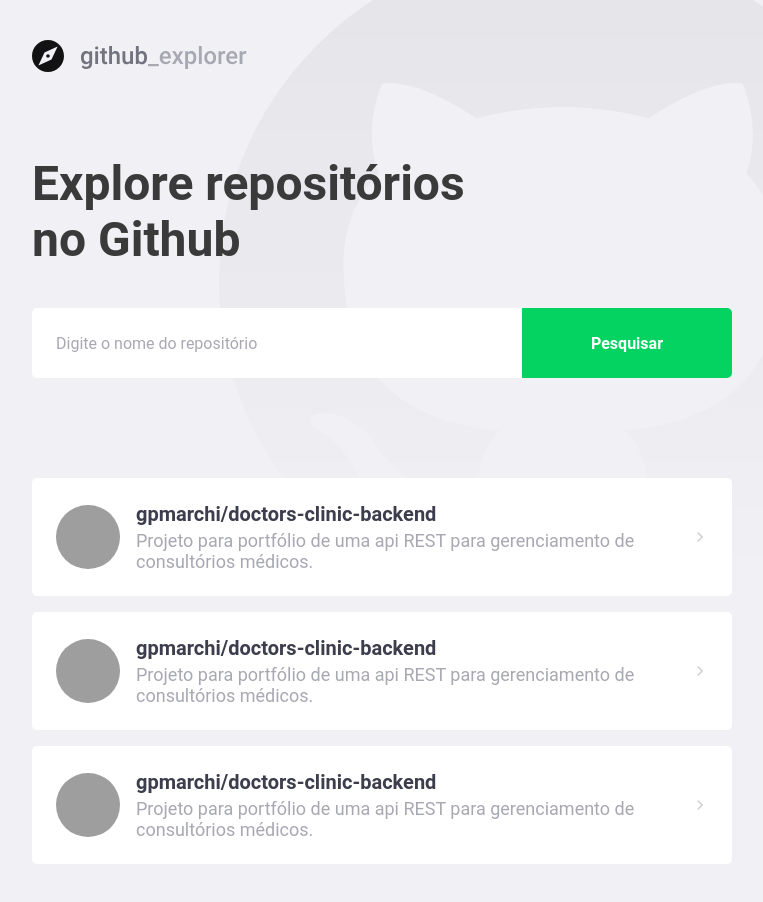
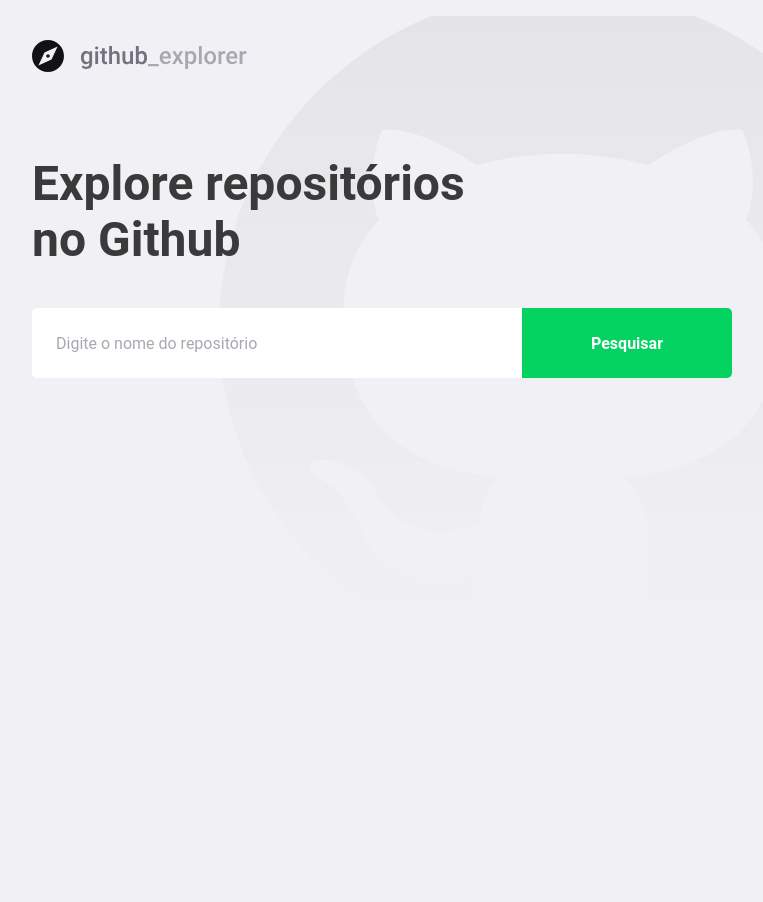
Before and after one commit to gpmarchi/gostack-nova-jornada-github-explorer, a React (Create React App) app: page / in a window 1280 px wide. Shown: the whole page, without its empty margins (148-911 px from the left). After the commit the page ends 800 px from the top, so only its background shows below. Built offline with nearby package versions, Linux system fonts and the light colour scheme; grey boxes are pictures that could not be loaded; the HTML template or start-up script is replaced by a standard one.

Commit message:
List searched repos with data from github api

```diff
--- a/package.json
+++ b/package.json
@@ -10,6 +10,7 @@
     "@types/node": "^12.0.0",
     "@types/react": "^16.9.0",
     "@types/react-dom": "^16.9.0",
+    "axios": "^0.19.2",
     "polished": "^3.6.5",
     "react": "^16.13.1",
     "react-dom": "^16.13.1",
--- a/src/pages/Dashboard/index.tsx
+++ b/src/pages/Dashboard/index.tsx
@@ -1,69 +1,66 @@
-import React from 'react';
+import React, { useState, FormEvent } from 'react';
 import { FiChevronRight } from 'react-icons/fi';
+import api from '../../services/api';
 
 import logoImg from '../../assets/github-explorer-logo.svg';
 
 import { Title, Form, Repositories } from './styles';
 
+interface Repository {
+  full_name: string;
+  description: string;
+  owner: {
+    login: string;
+    avatar_url: string;
+  };
+}
+
 const Dashboard: React.FC = () => {
+  const [newRepo, setNewRepo] = useState('');
+  const [repositories, setRepositories] = useState<Repository[]>([]);
+
+  async function handleAddRepository(
+    event: FormEvent<HTMLFormElement>,
+  ): Promise<void> {
+    event.preventDefault();
+
+    const response = await api.get<Repository>(`/repos/${newRepo}`);
+
+    const repository = response.data;
+
+    setRepositories([...repositories, repository]);
+    setNewRepo('');
+  }
+
   return (
     <>
       <img src={logoImg} alt="Github Explorer" />
       <Title>Explore repositórios no Github</Title>
 
-      <Form>
-        <input placeholder="Digite o nome do repositório" />
+      <Form onSubmit={handleAddRepository}>
+        <input
+          value={newRepo}
+          onChange={event => setNewRepo(event.target.value)}
+          placeholder="Digite o nome do repositório"
+        />
         <button type="submit">Pesquisar</button>
       </Form>
 
       <Repositories>
-        <a href="teste">
+        {repositories.map(repository => (
+          <a key={repository.full_name} href="teste">
             <img
-            src="https://avatars0.githubusercontent.com/u/42723081?s=460&u=fb5ef6722781663e80c6417824e4bb5059c5fcfd&v=4"
-            alt="Gustavo"
+              src={repository.owner.avatar_url}
+              alt={repository.owner.login}
             />
             <div>
-            <strong>gpmarchi/doctors-clinic-backend</strong>
-            <p>
-              Projeto para portfólio de uma api REST para gerenciamento de
-              consultórios médicos.
-            </p>
+              <strong>{repository.full_name}</strong>
+              <p>{repository.description}</p>
             </div>
 
             <FiChevronRight size={20} />
           </a>
-
-        <a href="teste">
-          <img
-            src="https://avatars0.githubusercontent.com/u/42723081?s=460&u=fb5ef6722781663e80c6417824e4bb5059c5fcfd&v=4"
-            alt="Gustavo"
-          />
-          <div>
-            <strong>gpmarchi/doctors-clinic-backend</strong>
-            <p>
-              Projeto para portfólio de uma api REST para gerenciamento de
-              consultórios médicos.
-            </p>
-          </div>
-
-          <FiChevronRight size={20} />
-        </a>
-
-        <a href="teste">
-          <img
-            src="https://avatars0.githubusercontent.com/u/42723081?s=460&u=fb5ef6722781663e80c6417824e4bb5059c5fcfd&v=4"
-            alt="Gustavo"
-          />
-          <div>
-            <strong>gpmarchi/doctors-clinic-backend</strong>
-            <p>
-              Projeto para portfólio de uma api REST para gerenciamento de
-              consultórios médicos.
-            </p>
-          </div>
-
-          <FiChevronRight size={20} />
-        </a>
+        ))}
       </Repositories>
     </>
   );
--- a/src/pages/Dashboard/styles.ts
+++ b/src/pages/Dashboard/styles.ts
@@ -76,7 +76,8 @@
     }
 
     div {
-      margin-left: 16px;
+      margin: 0 16px;
+      flex: 1;
 
       strong {
         font-size: 20px;
--- /dev/null
+++ b/src/services/api.ts
@@ -0,0 +1,7 @@
+import axios from 'axios';
+
+const api = axios.create({
+  baseURL: 'https://api.github.com',
+});
+
+export default api;
```
Also changed, not shown: .eslintrc.json, 1 other file (tests, documents, lock files or other folders). Lines whose indentation alone changed are shown as unchanged.
